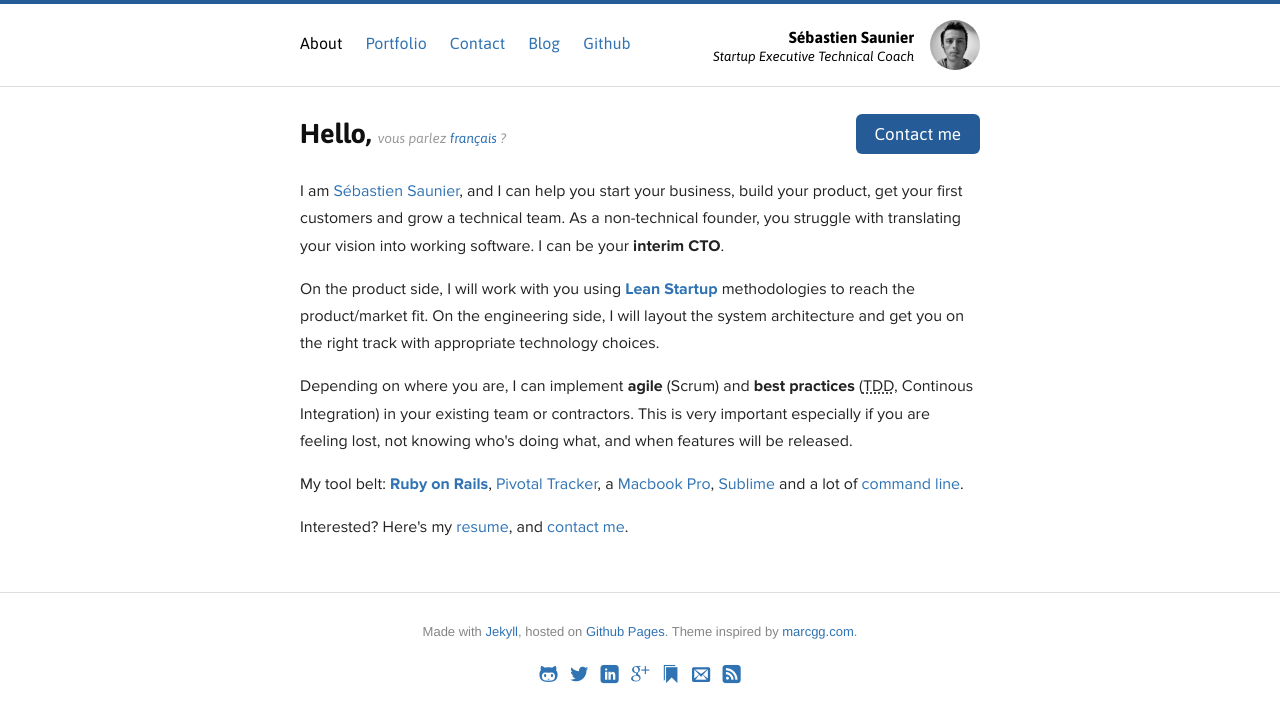
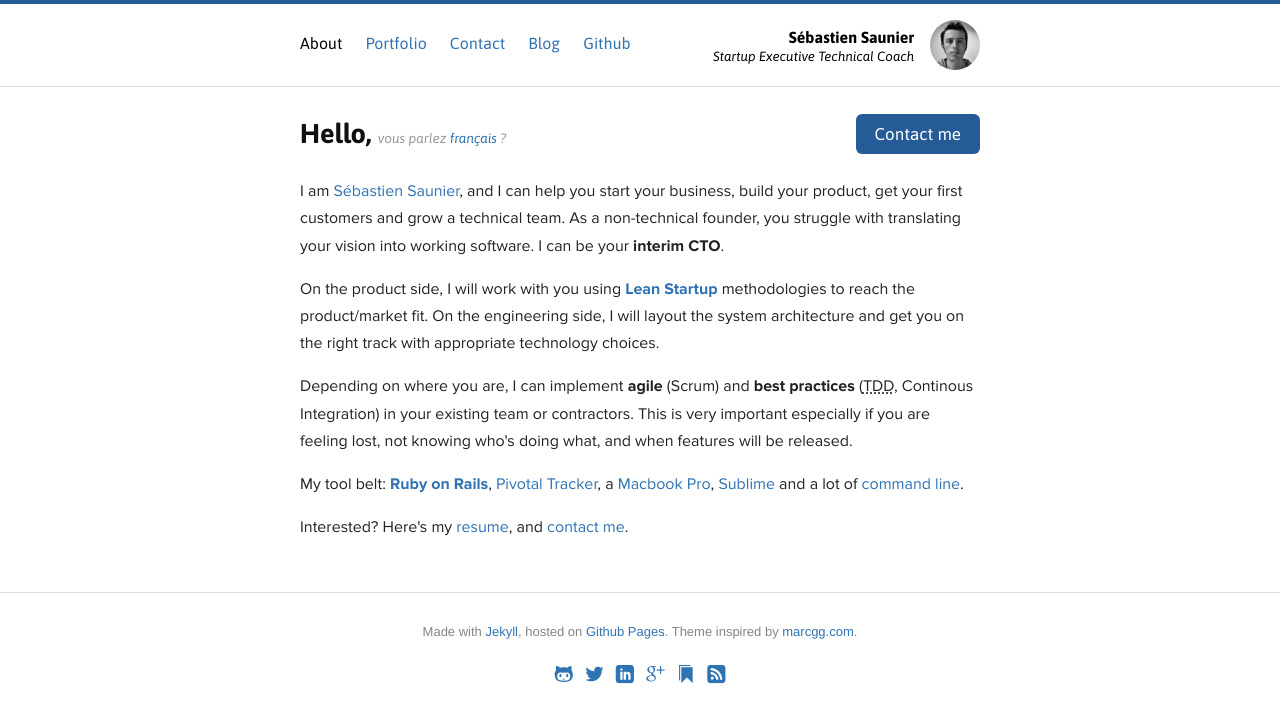
Before and after one commit to ssaunier/ssaunier.github.io, a Jekyll site: the page built from index.html, in a window 1280 px wide. Shown: the top 723 px of the page. Built offline with Jekyll 4.4.1, drawn with Linux system fonts in a browser that asks for light colours; Markdown is read by kramdown in place of the engine named in the settings.

Commit message:
Update layout a little bit

```diff
--- a/_layouts/default.html
+++ b/_layouts/default.html
@@ -68,42 +68,37 @@
   <div  style="border-bottom: 1px solid #ddd"></div>
   <footer>
     <p>
-      Made with <a href="https://github.com/mojombo/jekyll">Jekyll</a>,
+      Made with <a href="http://jekyllrb.com/">Jekyll</a>,
       hosted on <a href="https://github.com/ssaunier/ssaunier.github.io">Github Pages</a>. Theme inspired by <a href="http://marcgg.com">marcgg.com</a>.
     </p>
     <ul class="links">
       <li>
-        <a href="https://github.com/ssaunier" title="I code">
+        <a href="https://github.com/ssaunier" title="See my code on GitHub">
           <i class="icon-github"></i>
         </a>
       </li>
       <li>
-        <a href="https://twitter.com/intent/follow?screen_name=ssaunier" title="I tweet">
+        <a href="https://twitter.com/intent/follow?screen_name=ssaunier" title="Follow me on Twitter">
           <i class="icon-twitter"></i>
         </a>
       </li>
       <li>
-        <a href="https://www.linkedin.com/in/sebastiensaunier" title="I network">
+        <a href="https://www.linkedin.com/in/sebastiensaunier" title="Connect with me on LinkedIn">
           <i class="icon-linkedin"></i>
         </a>
       </li>
       <li>
-        <a href="https://plus.google.com/+SebastienSaunier?rel=author">
+        <a href="https://plus.google.com/+SebastienSaunier?rel=author" title="I need this link for authorship reasons">
           <i class="icon-google-plus"></i>
         </a>
       </li>
       <li>
-        <a href="https://pinboard.in/u:ssaunier" title="I bookrmark">
+        <a href="https://pinboard.in/u:ssaunier" title="Browse my bookmarks about Programming">
           <i class="icon-bookmarks"></i>
         </a>
       </li>
       <li>
-        <a href="mailto:seb@saunier.me" title="I get emails">
-          <i class="icon-envelope"></i>
-        </a>
-      </li>
-      <li>
-        <a href="/feed.xml" title="I blog">
+        <a href="/feed.xml" title="Subscribe to my blog with RSS">
           <i class="icon-feed"></i>
         </a>
       </li>
--- a/_layouts/post.html
+++ b/_layouts/post.html
@@ -34,10 +34,11 @@
   </a>
   <p>
     Thanks for reading! Do you want to keep up with what I do?
-    <a href="https://twitter.com/intent/follow?screen_name=ssaunier">Follow me</a> or:
+    <a href="https://twitter.com/intent/follow?screen_name=ssaunier">Follow me on Twitter</a> or better,
 
     <form action="http://saunier.us8.list-manage.com/subscribe/post?u=3e666bd315f84f1bbdfe80c3b&amp;id=0494cf26c5" method="post"target="_blank">
-      <input type="email" class="form-control" name="EMAIL" placeholder="Enter your email address"><input type="submit" value="Subscribe" >
+      <input type="email" class="form-control" name="EMAIL" placeholder="Enter your email address"
+        ><input type="submit" value="Subscribe to my newsletter" >
       Fear not, I hate spam too.
     </form>
   </p>
```
